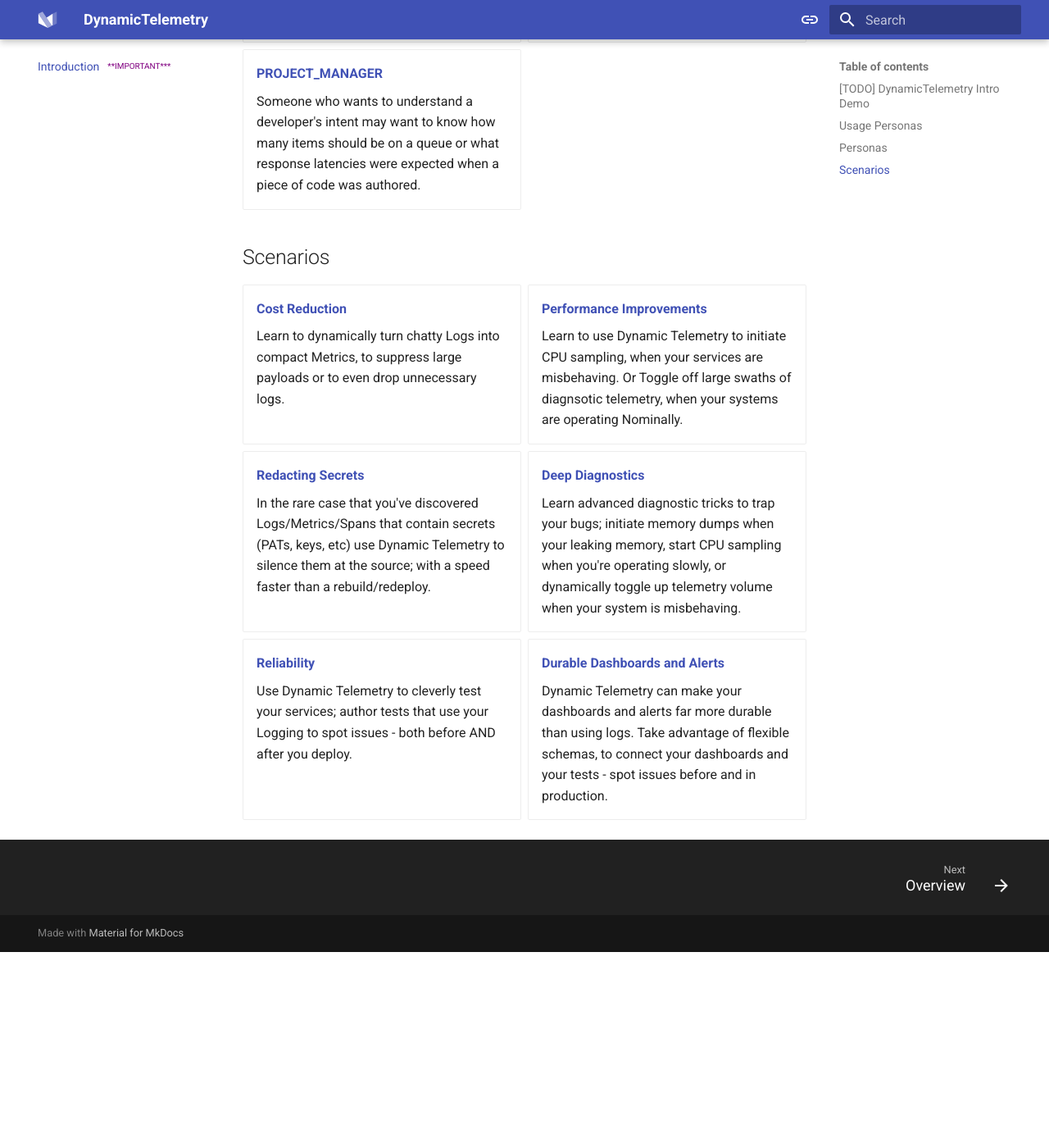
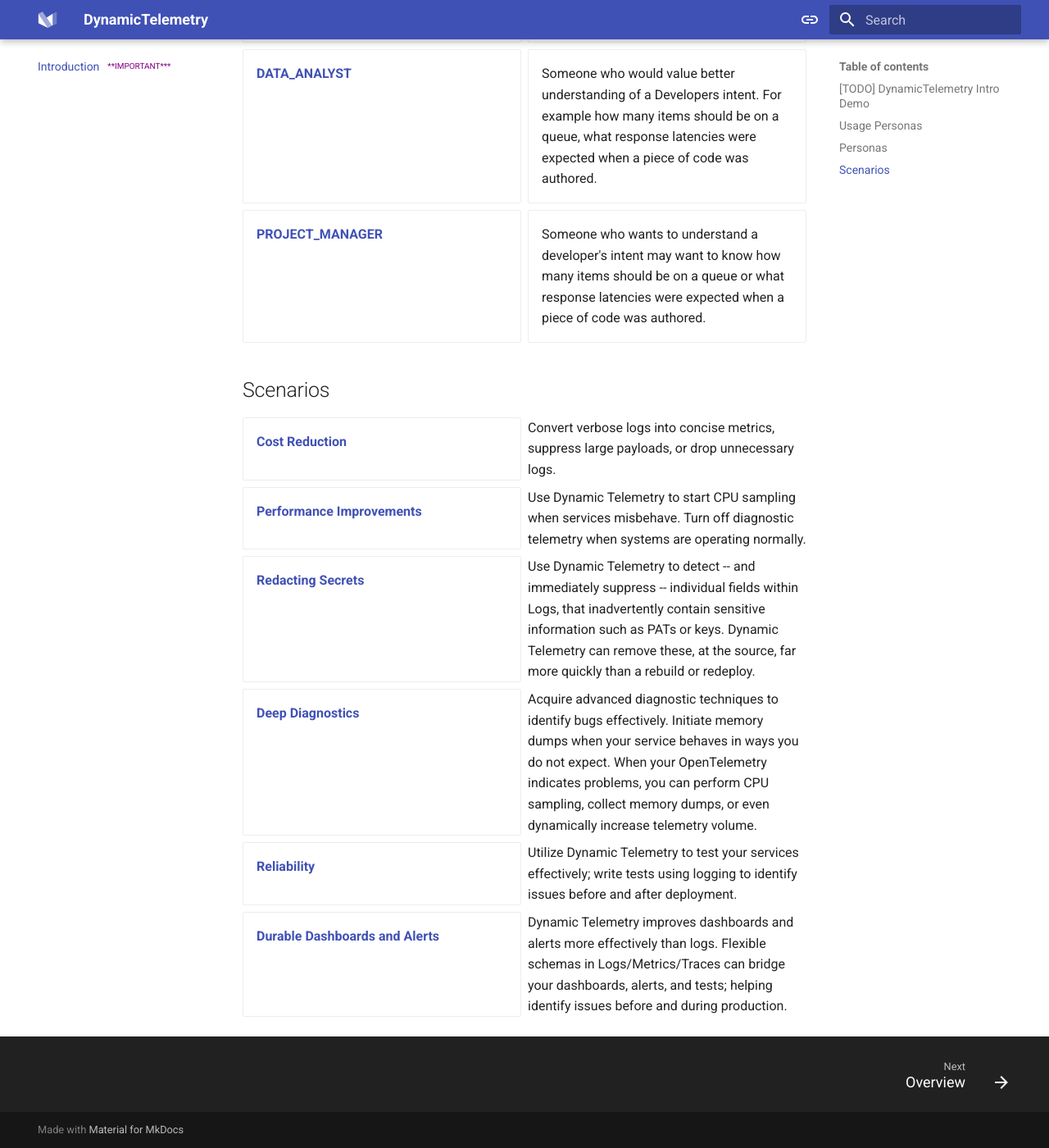
Before and after one commit to microsoft/DynamicTelemetry, an MkDocs documentation site: the page built from docs/index.md, in a window 1280 px wide and 1400 px high, scrolled down 1579 px. Shown: the whole window at 82% size. Built offline with MkDocs 1.6.1 and Material for MkDocs 9.7.7, drawn with Linux system fonts in a browser that asks for light colours; before the commit the page ends 2740 px from its top, so only the background shows below that.

Commit message:
flattening

```diff
--- a/docs/index.md
+++ b/docs/index.md
@@ -56,7 +56,7 @@
 
 
 
-   A programmer of Cloud Scale services, who is looking to add
+-   A programmer of Cloud Scale services, who is looking to add
     diagnostic probing, to their use of OpenTelemetry.
 
 
@@ -64,7 +64,7 @@
 -   [**DEVOPS**](./docs/Persona_DevOps.document.md)
 
 
-    Someone monitoring a cloud service may want to gain insights without
+-   Someone monitoring a cloud service may want to gain insights without
     involving their development team. They may want to suppress chatty
     events, turn events into metrics, or suppress erroneous logs,
     metrics, or events.
@@ -74,7 +74,7 @@
 -   [**DATA_ANALYST**](./docs/Persona_DataAnalysis.document.md)
 
 
-    Someone who would value better understanding of a Developers intent.
+-   Someone who would value better understanding of a Developers intent.
     For example how many items should be on a queue, what response
     latencies were expected when a piece of code was authored.
 
@@ -84,7 +84,7 @@
 
 
 
-    Someone who wants to understand a developer's intent may want to
+-   Someone who wants to understand a developer's intent may want to
     know how many items should be on a queue or what response latencies
     were expected when a piece of code was authored.
 
@@ -97,27 +97,42 @@
 
 -   [**Cost Reduction**](./docs/Scenarios.CostReduction.document.md)
 
-    Learn to dynamically turn chatty Logs into compact Metrics, to suppress large payloads
-    or to even drop unnecessary logs.
+Convert verbose logs into concise metrics, suppress large payloads, or
+drop unnecessary logs.
 
--   [**Performance Improvements**](./docs/Scenarios.PerformanceImprovements.document.md)
+-   [**Performance
+    Improvements**](./docs/Scenarios.PerformanceImprovements.document.md)
 
-    Learn to use Dynamic Telemetry to initiate CPU sampling, when your services are misbehaving.  Or Toggle off large swaths of diagnsotic telemetry, when your systems are operating Nominally.
+Use Dynamic Telemetry to start CPU sampling when services misbehave.
+Turn off diagnostic telemetry when systems are operating normally.
 
--   [**Redacting Secrets**](./docs/Scenarios.RedactingSecrets.document.md)
+-   [**Redacting
+    Secrets**](./docs/Scenarios.RedactingSecrets.document.md)
 
-    In the rare case that you've discovered Logs/Metrics/Spans that contain secrets (PATs, keys, etc) use Dynamic Telemetry to silence them at the source; with a speed faster than a rebuild/redeploy.
+Use Dynamic Telemetry to detect -- and immediately suppress --
+individual fields within Logs, that inadvertently contain sensitive
+information such as PATs or keys. Dynamic Telemetry can remove these, at
+the source, far more quickly than a rebuild or redeploy.
 
 -   [**Deep Diagnostics**](./docs/Scenarios.DeepDiagnostics.document.md)
 
-    Learn advanced diagnostic tricks to trap your bugs;  initiate memory dumps when your leaking memory, start CPU sampling when you're operating slowly, or dynamically toggle up telemetry volume when your system is misbehaving.
+Acquire advanced diagnostic techniques to identify bugs effectively.
+Initiate memory dumps when your service behaves in ways you do not
+expect. When your OpenTelemetry indicates problems, you can perform CPU
+sampling, collect memory dumps, or even dynamically increase telemetry
+volume.
 
 -   [**Reliability**](./docs/Scenarios.Reliability.document.md)
 
-    Use Dynamic Telemetry to cleverly test your services;  author tests that use your Logging to spot issues - both before AND after you deploy.
+Utilize Dynamic Telemetry to test your services effectively; write tests
+using logging to identify issues before and after deployment.
 
--   [**Durable Dashboards and Alerts**](./docs/Scenarios.DurableDashboards.Alerts.document.md)
+-   [**Durable Dashboards and
+    Alerts**](./docs/Scenarios.DurableDashboards.Alerts.document.md)
 
-    Dynamic Telemetry can make your dashboards and alerts far more durable than using logs.  Take advantage of flexible schemas, to connect your dashboards and your tests - spot issues before and in production.
+Dynamic Telemetry improves dashboards and alerts more effectively than
+logs. Flexible schemas in Logs/Metrics/Traces can bridge your
+dashboards, alerts, and tests; helping identify issues before and during
+production.
 
 </div>
```
